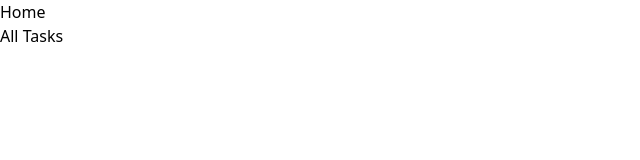
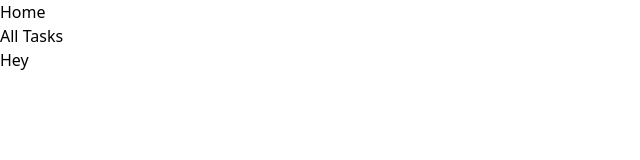
Before and after one commit to malevitzch/todolist, a React (Vite) app in the folder frontend/: page /all-tasks in a window 1280 px wide. Shown: the top 160 px of the page, without its empty margins (0-640 px from the left). Built offline with nearby package versions, Linux system fonts and the light colour scheme.

Commit message:
Added ReactQuery to the project, trying to make the frontend and backend connect seamlessly

```diff
--- a/frontend/package.json
+++ b/frontend/package.json
@@ -11,7 +11,8 @@
   "dependencies": {
     "react": "^18.2.0",
     "react-dom": "^18.2.0",
-    "react-router-dom": "^6.18.0"
+    "react-router-dom": "^6.18.0",
+    "@tanstack/react-query": "^5.51.0"
   },
   "devDependencies": {
     "tailwindcss": "^3.3.2",
--- /dev/null
+++ b/frontend/src/components/tasks/TaskList.jsx
@@ -0,0 +1,5 @@
+export default function TaskList() {
+    return (
+        <div>Hey</div>
+    )
+}
--- a/frontend/src/pages/AllTasks.jsx
+++ b/frontend/src/pages/AllTasks.jsx
@@ -1,8 +1,10 @@
+import TaskList from "../components/tasks/TaskList";
 export default function AllTasks() {
     return (
         <div className="flex h-screen">
             <div className="w-1/3 bg-blue-200">
             {/* Component goes here */}
+                <TaskList />
             </div>
 
             <div className="w-2/3 bg-blue-300">
```
Also changed, not shown: frontend/src/hooks/useTasks.js (added, +10 -0 lines).
